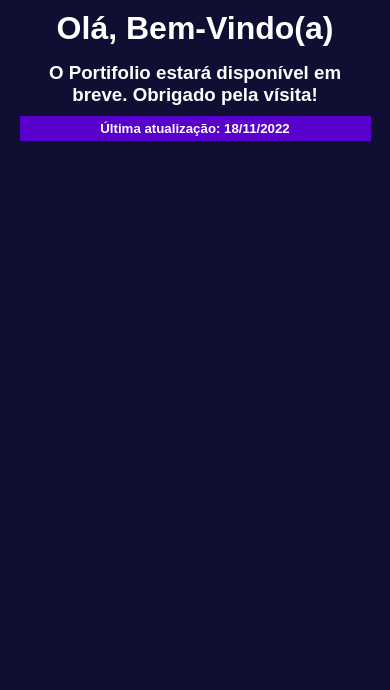
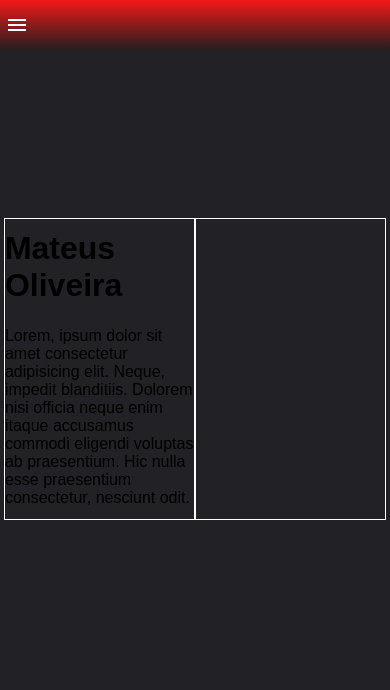
Before and after one commit to mateus-fer09/portifolio, a plain HTML site: page mateus-oliveira/index.html in a window 390 px wide. Drawn offline with nearby package versions, Linux system fonts and the light colour scheme.

Commit message:
Modificação

```diff
--- /dev/null
+++ b/mateus-oliveira/CSS/style-phone.css
@@ -0,0 +1,43 @@
+@charset "UTF-8";
+
+@media screen and (min-width: 320px) and (max-width: 668px){
+    *{
+        margin: 0;
+        padding: 0;
+        font-family: Arial, Helvetica, sans-serif;
+    }
+
+    header nav {
+        display: flex;
+        justify-content: space-between;
+        position: relative;
+    }
+
+    header nav ul {
+        position: absolute;
+        right: 0;
+        top: 0;
+        margin-top: 50px;
+        width: 100%;
+    }
+
+    header nav ul li {
+        padding: 10px;
+        text-align: center;
+    }
+
+    header nav ul li:hover {
+        border-bottom: 1px solid white;
+    }
+
+    header nav #icone-menu {
+        display: block;
+        cursor: pointer;
+        color: white;
+        padding: 5px;
+    }
+
+    header nav #links {
+        display: none;
+    }
+}
--- a/mateus-oliveira/CSS/style.css
+++ b/mateus-oliveira/CSS/style.css
@@ -6,31 +6,72 @@
     font-family: sans-serif;
 }
 
-body {
-    background-color: rgb(17, 14, 51);
+:root {
+    --cor1: #F21B2D;
+    --cor2: #212126;
+    --cor3: #191C59;
+    --cor4: #6A6A73;
+    --cor5: #592B27;
+
+    --grad1: #231F20;
+    --grad2: #F41818;
 }
 
-main {
-    width: 90%;
-    margin: auto;
+body {
+    background-color: var(--cor2);
 }
 
-h1 {
-    color: white;
-    text-align: center;
-    margin-top: 10px;
+header {
+    width: 100%;
+    height: 650px;
 }
 
-h3 {
-    color: white;
-    text-align: center;
-    margin-top: 15px;
+header .container {
+    margin: auto;
+    width: 98%;
+    height: 98%;
+    display: flex;
+    align-items: center;
 }
 
-h5 {
+header div #texto {
+    width: 50%;
+    height: 300px;
+    border: solid 1px white;
+    display: flex;
+    align-items: center;
+    flex-wrap: wrap;
+}
+
+header div #imagem {
+    width: 50%;
+    height: 300px;
+    border: solid 1px white;
+}
+
+header nav {
+    height: 50px;
+    display: flex;
+    align-items: center;
+    justify-content: center;
+    background-image: linear-gradient(to top, var(--grad1), var(--grad2));
+}
+
+header nav #icone-menu {
+    display: none;
+}
+
+header nav ul {
+    display: flex;
+    margin-left: 10px;
+    list-style: none;
+}
+
+header nav ul li {
+    margin-right: 10px;
+}
+
+header nav ul li a {
+    text-decoration: none;
     color: white;
-    text-align: center;
-    margin-top: 10px;
-    padding: 5px;
-    background-color: rgb(88, 0, 204);
 }
--- /dev/null
+++ b/mateus-oliveira/JS/menu.js
@@ -0,0 +1,8 @@
+function clickmenu(){
+    var link = document.getElementById('links')
+    if (link.style.display === 'block') {
+        link.style.display = 'none'
+    } else {
+        link.style.display = 'block'
+    }
+}
--- a/mateus-oliveira/index.html
+++ b/mateus-oliveira/index.html
@@ -6,12 +6,30 @@
     <meta name="viewport" content="width=device-width, initial-scale=1.0">
     <title>Portifolio - Mateus Oliveira</title>
     <link rel="stylesheet" href="CSS/style.css">
+    <link rel="stylesheet" href="CSS/style-phone.css">
+    <link rel="stylesheet" href="https://fonts.googleapis.com/css2?family=Material+Symbols+Sharp:opsz,wght,FILL,GRAD@20..48,100..700,0..1,-50..200" /> <!-- icone do menu -->
 </head>
 <body>
-    <main>
-        <h1>Olá, Bem-Vindo(a)</h1>
-        <h3>O Portifolio estará disponível em breve. Obrigado pela vísita!</h3>
-        <h5>Última atualização: 18/11/2022</h5>
-    </main>
+    <header>
+        <nav>
+            <span id="icone-menu" class="material-symbols-sharp" onclick="clickmenu()">
+                menu
+            </span>
+            <ul id="links">
+                <li><a href="#">Início</a></li>
+                <li><a href="#">Habilidade</a></li>
+                <li><a href="#">Projetos</a></li>
+                <li><a href="#">Contato</a></li>
+            </ul>
+        </nav>
+        <div class="container">
+            <div id="texto">
+                <h1>Mateus Oliveira</h1>
+                <p>Lorem, ipsum dolor sit amet consectetur adipisicing elit. Neque, impedit blanditiis. Dolorem nisi officia neque enim itaque accusamus commodi eligendi voluptas ab praesentium. Hic nulla esse praesentium consectetur, nesciunt odit.</p>
+            </div>
+            <div id="imagem"></div>
+        </div>
+    </header>
+    <script src="JS/menu.js"></script>
 </body>
 </html>
```
Also changed, not shown: mateus-oliveira/imagens/Foto 1.jpg (added).
